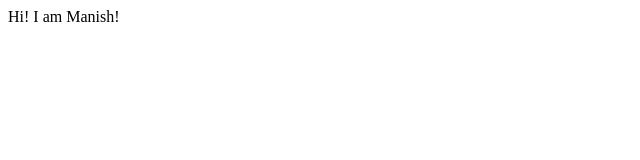
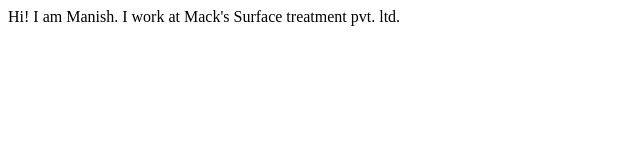
Before and after one commit to ManishPrjapat/ManishPrajapatisite, a plain HTML site: page index.html in a window 1280 px wide. Shown: the whole page, without its empty margins (0-640 px from the left). Drawn offline with Linux system fonts and the light colour scheme.

Commit message:
docs: Added new skills

```diff
--- a/index.html
+++ b/index.html
@@ -7,6 +7,6 @@
     <title>ManishPrajapatisite</title>
 </head>
 <body>
-    Hi! I am Manish!
+    Hi! I am Manish. I work at Mack's Surface treatment pvt. ltd.
 </body>
 </html>
```
